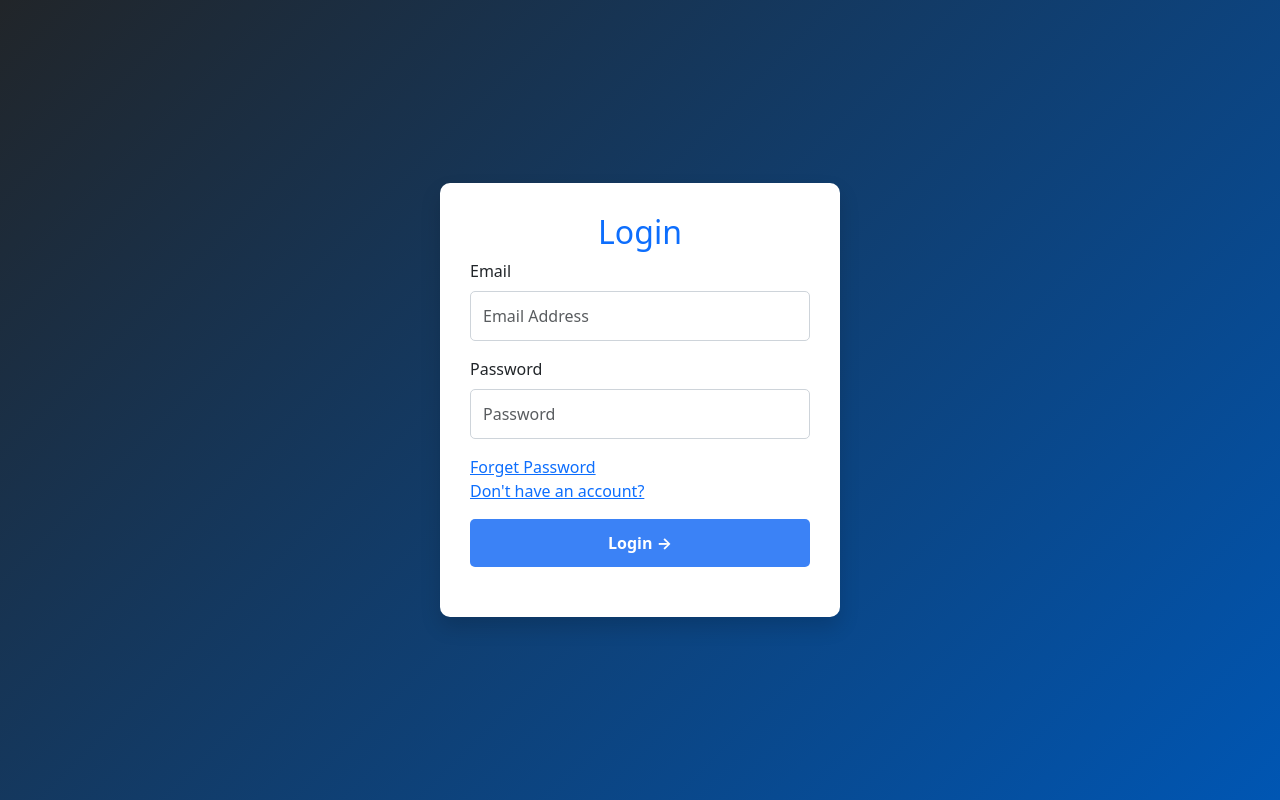
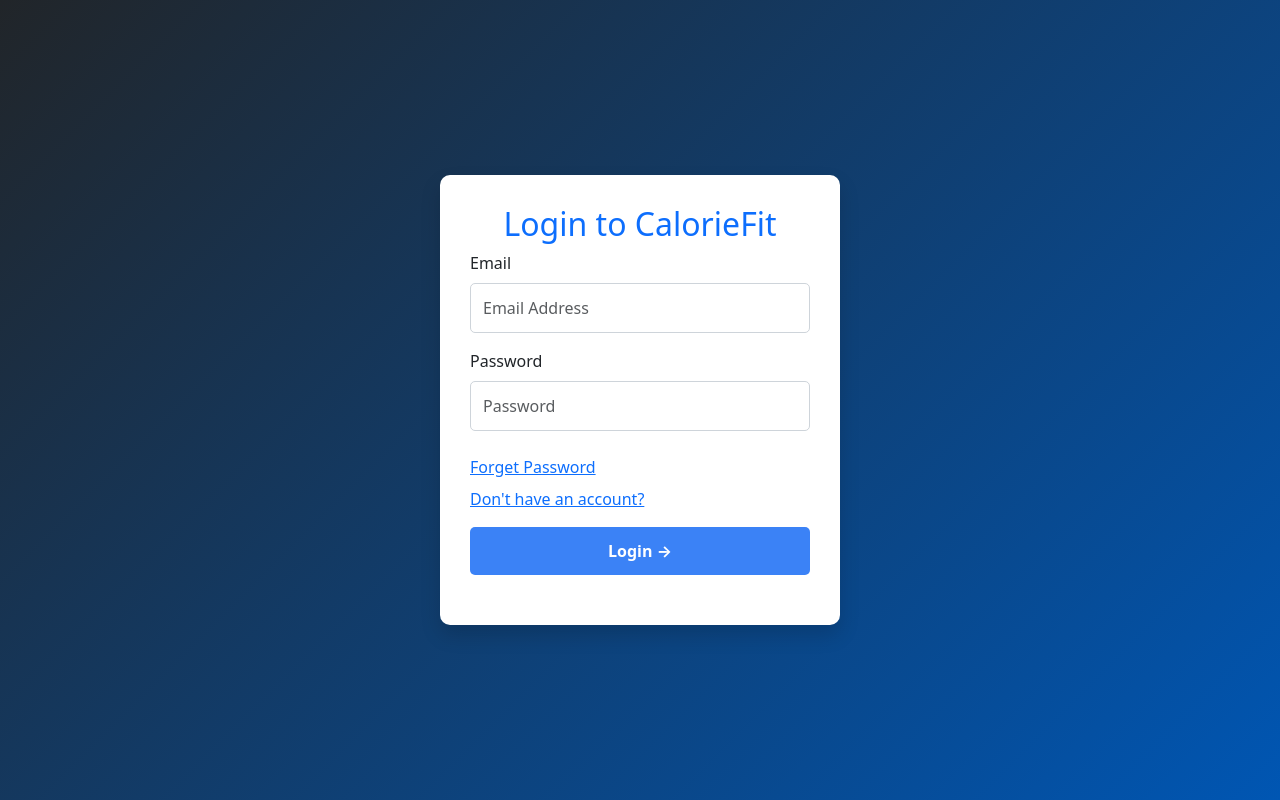
Before and after one commit to Omar-Abdullah-Shaikh-Al-Zoor/CalorieFit, an Angular app in the folder CalorieFitApp/: page /login in a window 1280 px wide. Built offline with nearby package versions, Linux system fonts and the light colour scheme.

Commit message:
minor enhancements

```diff
--- a/CalorieFitApp/src/app/login/login.component.html
+++ b/CalorieFitApp/src/app/login/login.component.html
@@ -2,7 +2,7 @@
   <div class="login-container">
     <div class="login-box">
       <div>
-        <h2 class="text-center text-primary">Login</h2>
+        <h2 class="text-center text-primary">Login to CalorieFit</h2>
       </div>
       <div class="login-form">
         <form
@@ -40,6 +40,7 @@
               type="password"
               formControlName="password"
               class="form-control"
+              id="password"
               [ngClass]="{
                 'is-invalid': isFieldInvalid('password'),
                 'is-valid': !LoginForm.get('password')?.errors?.['required']
@@ -51,10 +52,13 @@
               <small>Password is required.</small>
             </div>
           </div>
-          <div class="mb-3">
-            <a class="text-primary" (click)="navigateTo('/forget-password')"> Forget Password</a>
-            <br />
-            <a class="text-primary" (click)="navigateTo('/register')">Don't have an account?</a>
+          <div class="mt-4 mb-3">
+            <div class="my-2">
+              <a class="text-primary my-2" (click)="navigateTo('/forget-password')"> Forget Password</a>
+            </div>
+            <div class="my-2">
+              <a class="text-primary  mt-1" (click)="navigateTo('/register')">Don't have an account?</a>
+            </div>
           </div>
 
           <div class="form-group">
--- a/CalorieFitApp/src/app/login/login.component.ts
+++ b/CalorieFitApp/src/app/login/login.component.ts
@@ -22,6 +22,11 @@
   // Triggered when form is submitted
   login() {
     if (this.LoginForm.invalid) {
+      for (const key in this.LoginForm.controls) {
+        if (this.LoginForm.get(key)?.invalid) {
+          this.LoginForm.get(key)?.markAsTouched(); // Mark field as touched if invalid
+        }
+      }
       this.submitted = false;
       return;
     }
```
Also changed, not shown: 1 other file (tests, documents, lock files or other folders).
